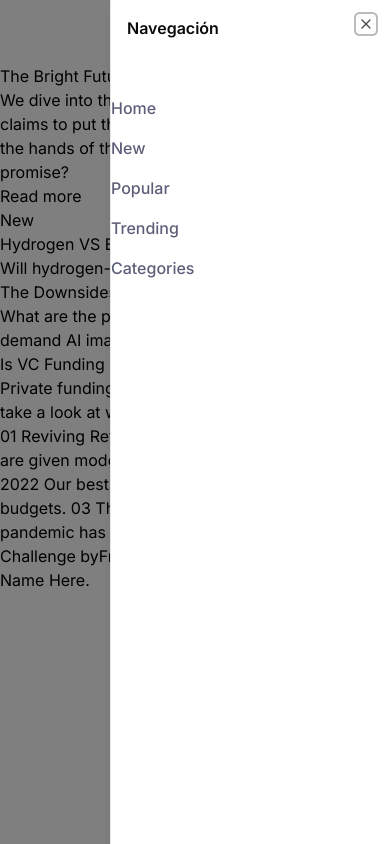
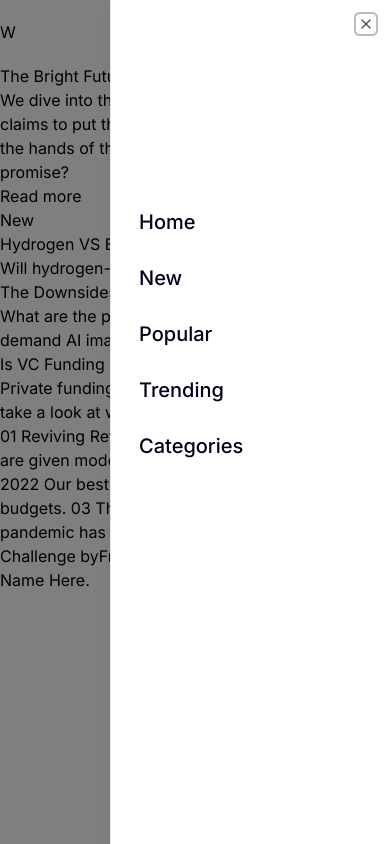
Before and after one commit to Micolash89/news-homepage-main, a Next.js app: page / in a window 390 px wide. Both pictures are taken after a click on the button "Abrir menú". Built offline with nearby package versions, Linux system fonts and the light colour scheme.

Commit message:
`Refactor Header and HeaderMobile components, updated:  se mejoro el css de el componente del menu de header`

```diff
--- a/components/Header.tsx
+++ b/components/Header.tsx
@@ -4,7 +4,7 @@ import HeaderMobile from "./HeaderMobile";
 
 export default function Header() {
   return (
-    <header className="flex justify-end sm:block">
+    <header className="">
 
       <HeaderDesktop/>
 
@@ -18,7 +18,7 @@ export function ItemsLinks({title,name,href  }: headerItemsType) {
   return (
     <a
       href=""
-      className="cursor-pointer capitalize text-dark-grayish-blue font-medium hover:text-primary-orange"
+      className="ml-7 sm:ml-0 cursor-pointer capitalize text-very-dark-blue sm:text-dark-grayish-blue font-medium hover:text-primary-orange text-xl sm:text-base"
     >
       {" "}
       {title}{" "}
--- a/components/HeaderMobile.tsx
+++ b/components/HeaderMobile.tsx
@@ -20,7 +20,10 @@ export default function HeaderMobile() {
   return (
     <>
       <div className="flex h-16 items-center justify-between">
-        <div className="flex  items-center md:hidden">
+
+      <span>W</span>
+
+        <div className="flex  items-center md:hidden ">
           <Sheet open={isMenuOpen} onOpenChange={setIsMenuOpen}>
             <SheetTrigger asChild>
               <Button variant="ghost" size="icon" className="md:hidden">
@@ -30,9 +33,9 @@ export default function HeaderMobile() {
             </SheetTrigger>
             <SheetContent side="right" className="w-70 sm:w-87.5">
               <SheetHeader>
-                <SheetTitle className="text-left">Navegación</SheetTitle>
+                <SheetTitle className="text-left"></SheetTitle>
               </SheetHeader>
-              <div className="flex flex-col space-y-4 mt-6 h-full">
+              <div className="flex flex-col space-y-4 mt-40 gap-3 h-full">
                 {/* {headerItems.map((item, index) => (
                   <Link
                     key={item.href + index}
```
